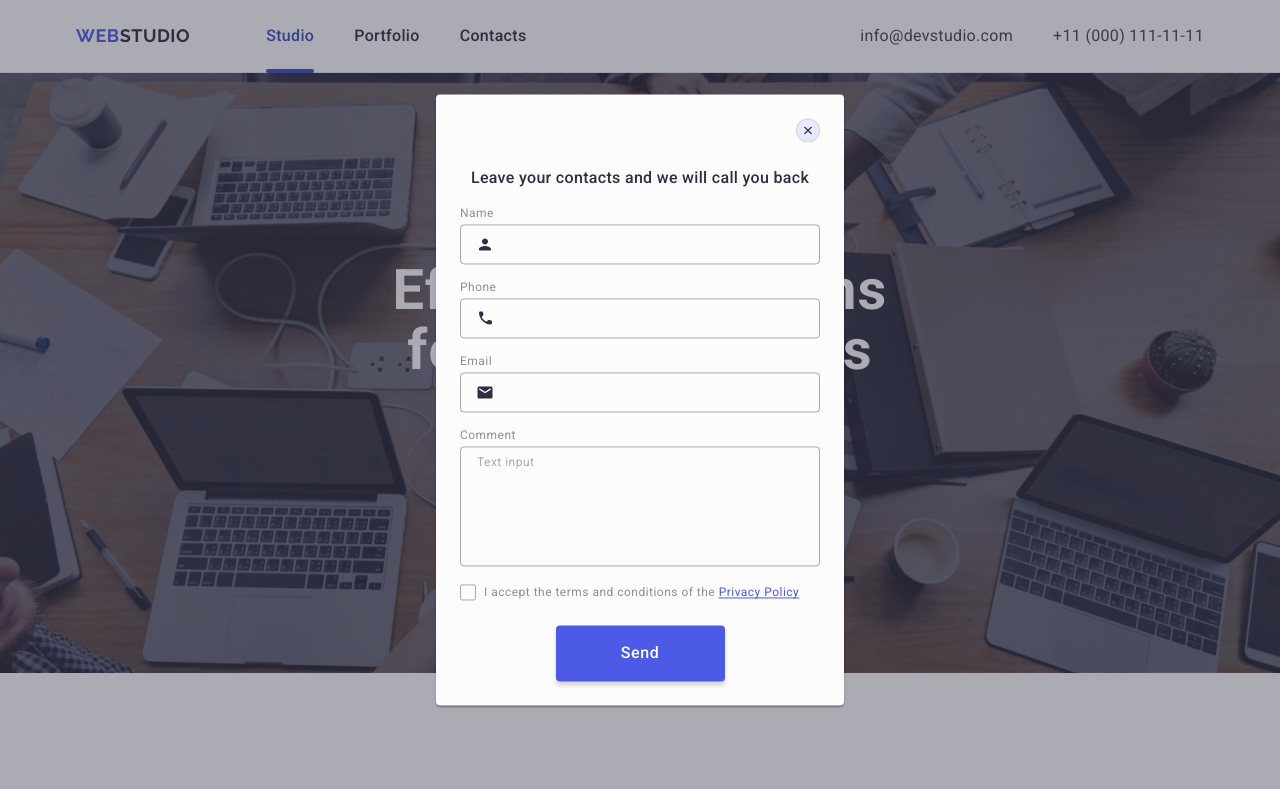
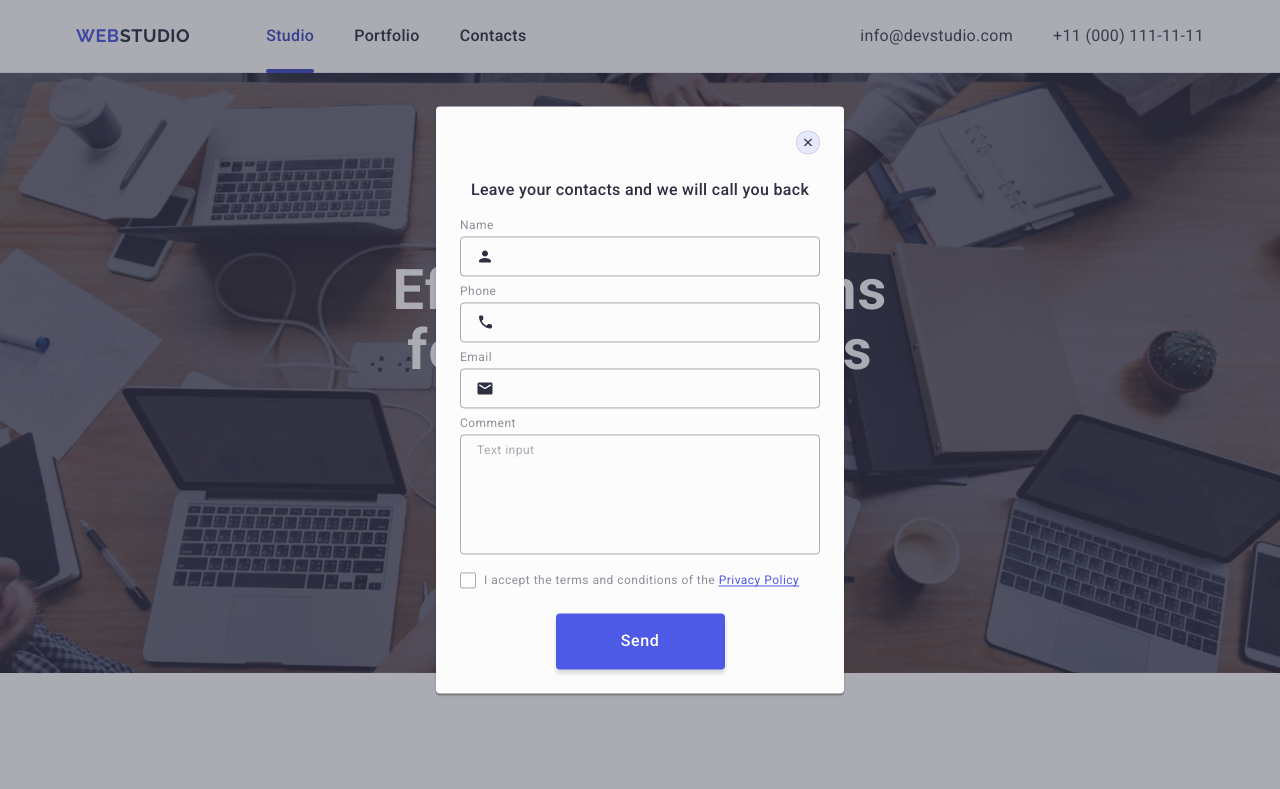
Before and after one commit to hlieb-kotiun/goit-markup-hw-05, a plain HTML site: page index.html in a window 1280 px wide. Shown: the top 789 px of the page. Drawn offline with nearby package versions, Linux system fonts and the light colour scheme.

```diff
--- a/css/style.css
+++ b/css/style.css
@@ -655,6 +655,10 @@ img{
 }
 
 .form-container {
+    margin-bottom: 8px;
+}
+
+.form-container-checkbox{
     margin-bottom: 16px;
 }
 
--- a/index.html
+++ b/index.html
@@ -525,7 +525,7 @@
               </svg>
             </div>
           </div>
-          <div class="form-container">
+          <div class="form-container-checkbox">
             <label class="form-label" for="user-comment">Comment</label>
             <textarea
               class="form-comment"
```
